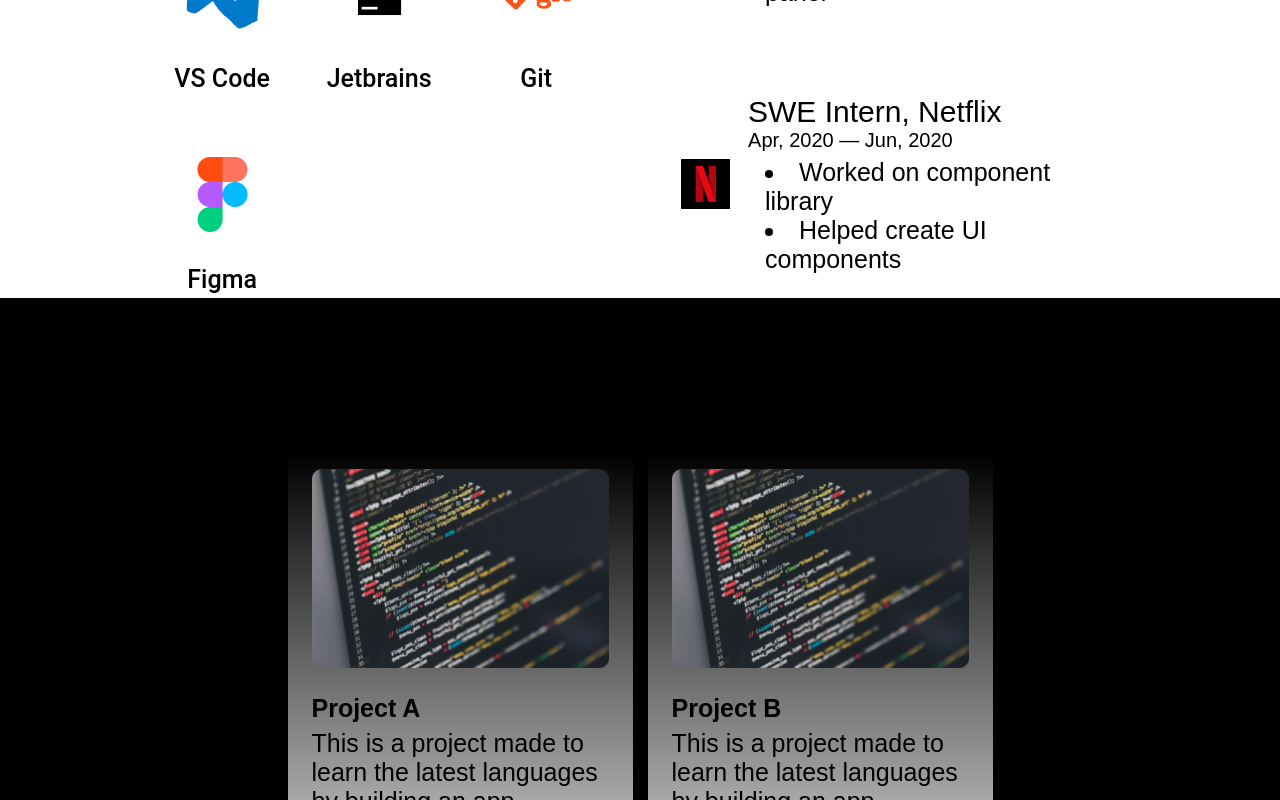
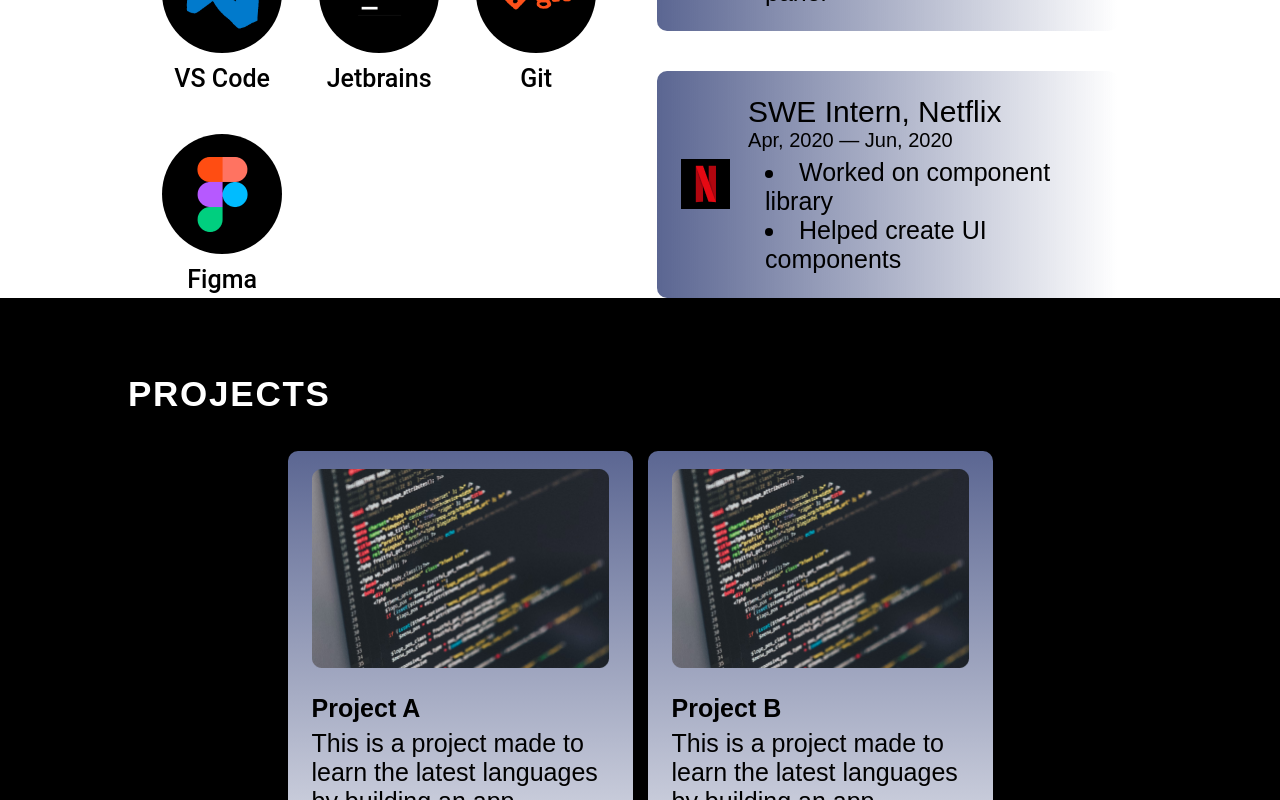
Before and after one commit to Rokawoo/rokawoo-react-website, a React (Vite) app in the folder rokawoo-react-website/: page / in a window 1280 px wide. Shown: the part 2440-3240 px from the top of the page. Built offline with nearby package versions, Linux system fonts and the light colour scheme.

Commit message:
Fixed History Color CSS

```diff
--- a/rokawoo-react-website/src/components/Experience/Experience.module.css
+++ b/rokawoo-react-website/src/components/Experience/Experience.module.css
@@ -34,6 +34,7 @@
 }
 
 .skill {
+  z-index: 1;
   display: flex;
   flex-direction: column;
   align-items: center;
@@ -41,7 +42,7 @@
 }
 
 .skillImgContainer {
-  background-color: var(--color-secondary);
+  background-color: var(--color-primary);
   border-radius: 100%;
   display: flex;
   align-items: center;
@@ -68,15 +69,16 @@
 }
 
 .historyItem {
+  z-index: 1;
   display: flex;
   flex-direction: row;
   align-items: center;
   gap: 17px;
-  background: var(--color-secondary);
+  background: var(--color-dark);
   background: linear-gradient(
     90deg,
-     var(--color-secondary) 0%,
-    rgba(var(--color-secondary-rgb), 0) 100%
+     var(--color-dark) 0%,
+    rgba(var(--color-dark-rgb), 0) 100%
     );
   border-radius: 10px;
   padding: 24px;
--- a/rokawoo-react-website/src/components/Experience/Experience.tsx
+++ b/rokawoo-react-website/src/components/Experience/Experience.tsx
@@ -8,6 +8,8 @@ import { getImageUrl } from "../../utils";
 export const Experience = () => {
   return (
     <div className={styles.backgroundColor}>
+      <div className={`${styles.wave} ${styles.primary}`}></div>
+
       <section className={styles.container} id="experience">
         <h2 className={styles.title}>Experience</h2>
         <div className={styles.content}>
--- a/rokawoo-react-website/src/components/Projects/ProjectCard.module.css
+++ b/rokawoo-react-website/src/components/Projects/ProjectCard.module.css
@@ -7,7 +7,7 @@
   border-radius: 10px;
   background: linear-gradient(
     180deg,
-    var(--color-primary) 0%,
+    var(--color-dark) 0%,
     var(--color-secondary) 100%
     );
     box-shadow: 0 16px 14px 0 var(--color-bg);
--- a/rokawoo-react-website/src/components/Projects/Projects.module.css
+++ b/rokawoo-react-website/src/components/Projects/Projects.module.css
@@ -2,12 +2,12 @@
 @import "../../wave.css";
 
 .backgroundColor {
-  background-color: var(--color-primary);
+  background-color: var(--color-text-secondary);
 }
 
 .container {
   margin-top: 76px;
-  color: var(--color-text-secondary);
+  color: var(--color-text-primary);
   margin-left: 10%;
   margin-right: 10%;
 }
--- a/rokawoo-react-website/src/vars.css
+++ b/rokawoo-react-website/src/vars.css
@@ -4,6 +4,7 @@
     --color-text-secondary: #000;
 
     --color-primary: #000;
+    --color-primary-rgb: 0, 0, 0;
 
     --color-secondary: #fff;
     --color-secondary-rgb: 255, 255, 255;
@@ -12,6 +13,7 @@
     --color-light-rgb: 255, 228, 129;
 
     --color-dark: #5b6692;
+    --color-dark-rgb: 91, 102, 146;
 
     --color-bg: #000;
 
```
